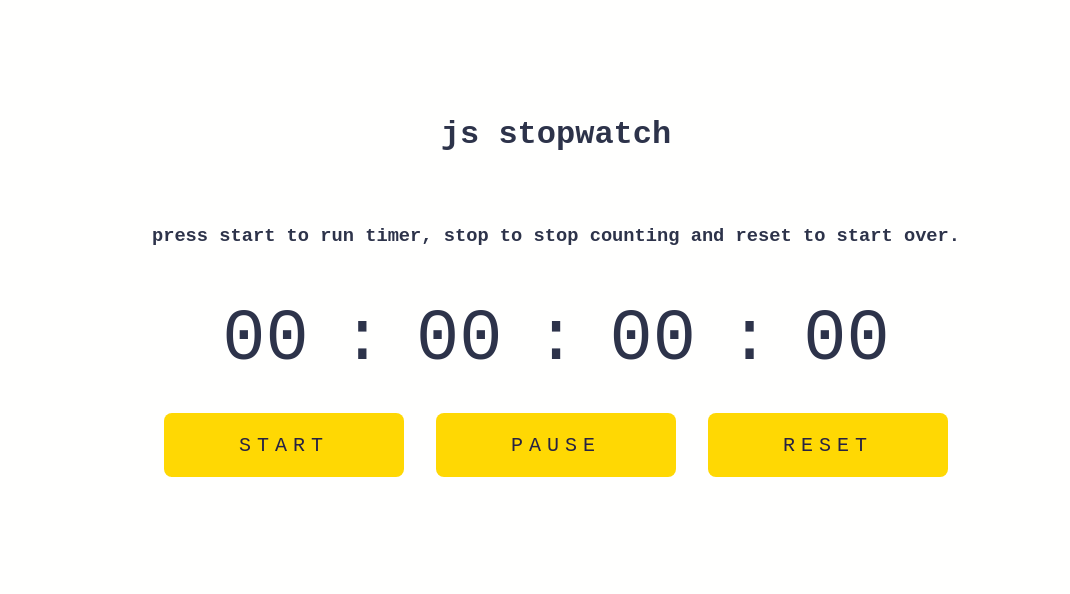
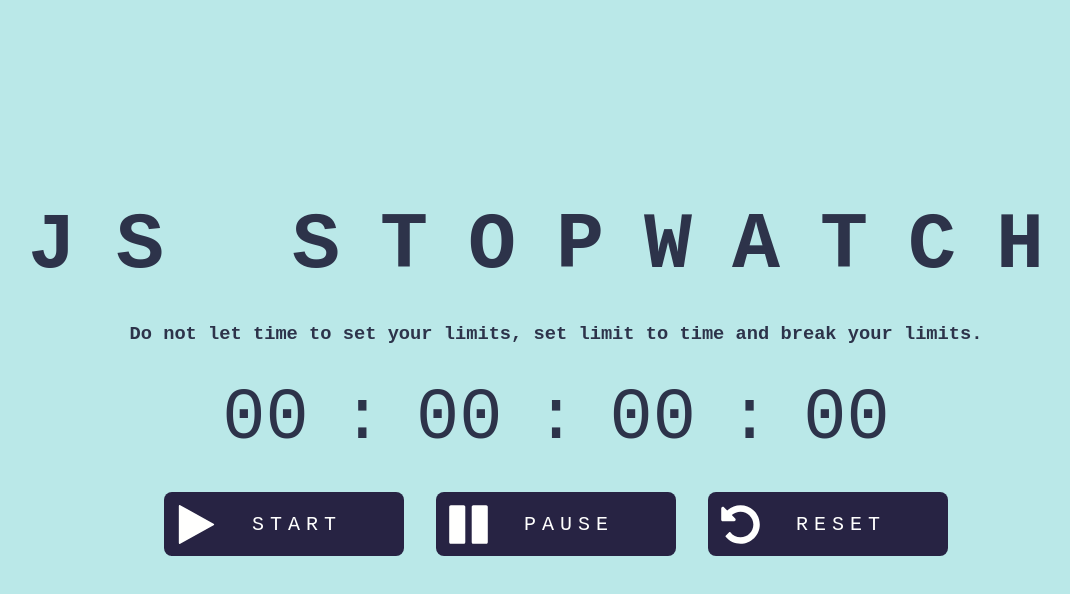
Before and after one commit to KitsuneAkvma/Stopwatch, a plain HTML site: page index.html in a window 1280 px wide. Shown: the whole page, without its empty margins (84-1154 px from the left). Drawn offline with Linux system fonts and the light colour scheme; a web font is replaced by a local one.

Commit message:
Visual update

```diff
--- a/index.html
+++ b/index.html
@@ -25,8 +25,8 @@
       <div class="stopwatch">
         <h1 class="stopwatch__title">js stopwatch</h1>
         <h3 class="stopwatch__desc">
-          press start to run timer, stop to stop counting and reset to start
-          over.
+          Do not let time to set your limits, set limit to time and break your
+          limits.
         </h3>
 
         <p class="stopwatch__timer">
@@ -46,17 +46,32 @@
         <ul class="stopwatch__btn-list">
           <!--starting the stoper-->
           <button class="stopwatch__btn-list__item" onClick="runTimer()">
-            start</button
+            <svg class="icon icon--play">
+              <use
+                class="stopwatch__btn-list__item__icon--use"
+                href="public\images\svg\icons.svg#icon-play"
+              ></use></svg
+            >start</button
           ><!--pausing the stoper--><button
             class="stopwatch__btn-list__item"
             onClick="pauseTimer()"
           >
-            pause</button
+            <svg class="icon icon--play">
+              <use
+                class="stopwatch__btn-list__item__icon--use"
+                href="public\images\svg\icons.svg#icon-pause"
+              ></use></svg
+            >pause</button
           ><!--reseting stoper to 00:00:00--><button
             class="stopwatch__btn-list__item"
             onClick="resetTimer()"
           >
-            reset
+            <svg class="icon icon--play">
+              <use
+                class="stopwatch__btn-list__item__icon--use"
+                href="public\images\svg\icons.svg#icon-reset"
+              ></use></svg
+            >reset
           </button>
         </ul>
       </div>
--- /dev/null
+++ b/source/scss/components/_icons.scss
@@ -0,0 +1,12 @@
+.icon {
+  position: absolute;
+  top: 15%;
+  left: 4%;
+  width: 45px;
+  height: 45px;
+  fill: $text--button;
+  &__reset {
+    width: 30px;
+    height: 30px;
+  }
+}
--- a/source/scss/components/_stopwatch.scss
+++ b/source/scss/components/_stopwatch.scss
@@ -12,7 +12,18 @@ body {
   justify-content: center;
   align-items: center;
   gap: 2rem;
-  padding: 6rem 5rem;
+  padding: 25vh 2rem 0;
+  &__title {
+    margin: 0;
+
+    font-size: 80px;
+    font-weight: $fnt-bld;
+    text-transform: uppercase;
+    letter-spacing: 0.5em;
+  }
+  &__desc {
+    margin: 0;
+  }
   &__timer {
     display: flex;
     flex-direction: row;
@@ -31,8 +42,10 @@ body {
     padding: 0;
   }
   &__btn-list__item {
+    position: relative;
     width: 15rem;
     height: 4rem;
+    padding-left: 2rem;
 
     color: $text--button;
     font-weight: $fnt-med;
@@ -45,11 +58,19 @@ body {
     background-color: $secondary;
     cursor: pointer;
     transition: transform 1s cubic-bezier(0.075, 0.82, 0.165, 1),
-      background-color 2s cubic-bezier(0.075, 0.82, 0.165, 1);
+      background-color 2s cubic-bezier(0.075, 0.82, 0.165, 1),
+      color 2s cubic-bezier(0.075, 0.82, 0.165, 1);
+    &__icon--use {
+      transition: fill 3s cubic-bezier(0.075, 0.82, 0.165, 1);
+    }
+    &:hover {
+      color: mix($text--button, $secondary, 0);
 
-    &:hover {
-      background-color: lighten($color: $secondary, $amount: 20%);
+      background-color: mix($secondary, $accent, 0);
       transform: scale(1.1);
+    }
+    &:hover &__icon--use {
+      fill: $secondary;
     }
   }
 }
--- a/source/scss/main.scss
+++ b/source/scss/main.scss
@@ -1,4 +1,5 @@
 @import 'utils/normalizer';
 @import 'utils/variables';
 
+@import 'components/icons';
 @import 'components/stopwatch';
--- a/source/scss/utils/_variables.scss
+++ b/source/scss/utils/_variables.scss
@@ -1,9 +1,9 @@
 //colors
-$primary: #fffffe; //mainly background
-$secondary: #ffd803; //background of some elements
-$accent: #bae8e8;
+$primary: #bae8e8; //mainly background
+$secondary: #272343; //background of some elements
+$accent: #ffd803;
 $text: #2d334a;
-$text--button: #272343;
+$text--button: #fffffe;
 
 //Font weightss
 $fnt-reg: 400;
```
Also changed, not shown: public/css/main.css, public/images/svg/icons.svg (added), public/images/svg/pause.svg (added), public/images/svg/reset.svg (added), public/images/svg/start.svg (added), 1 other file.
